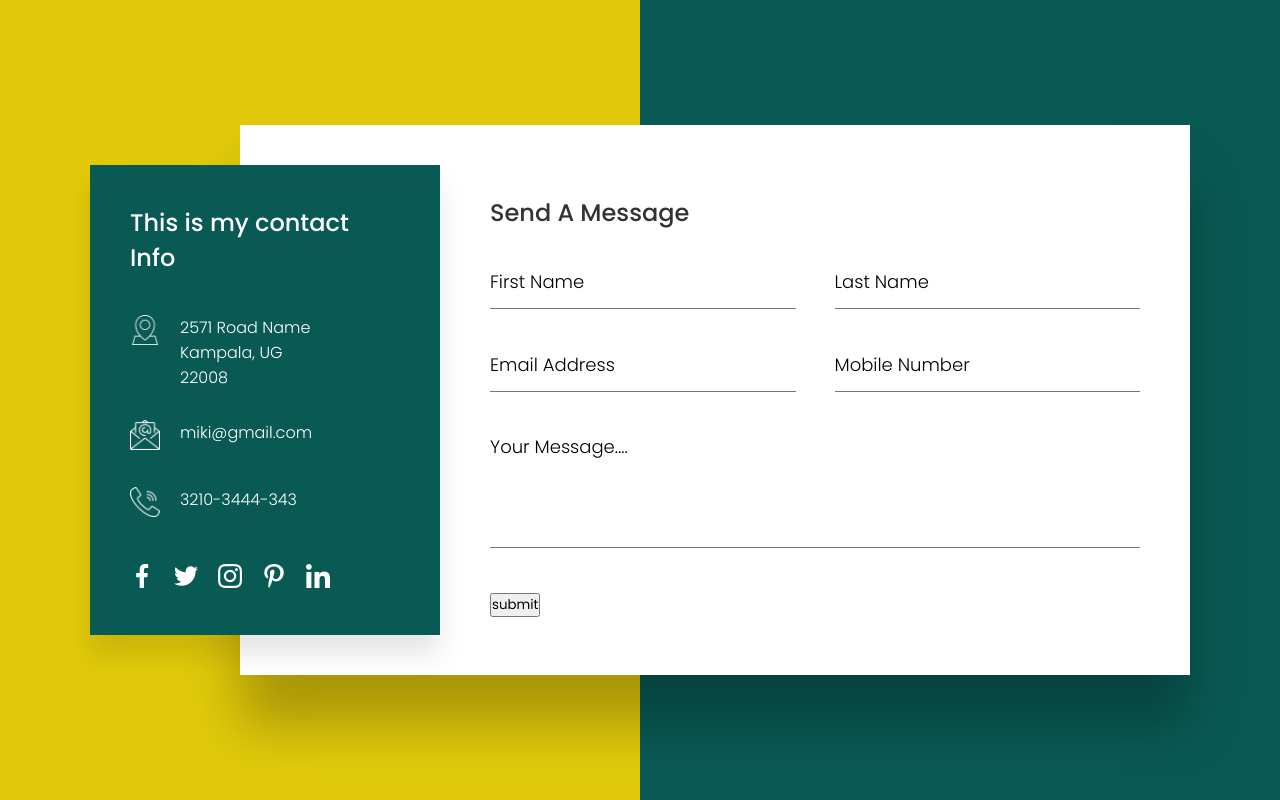
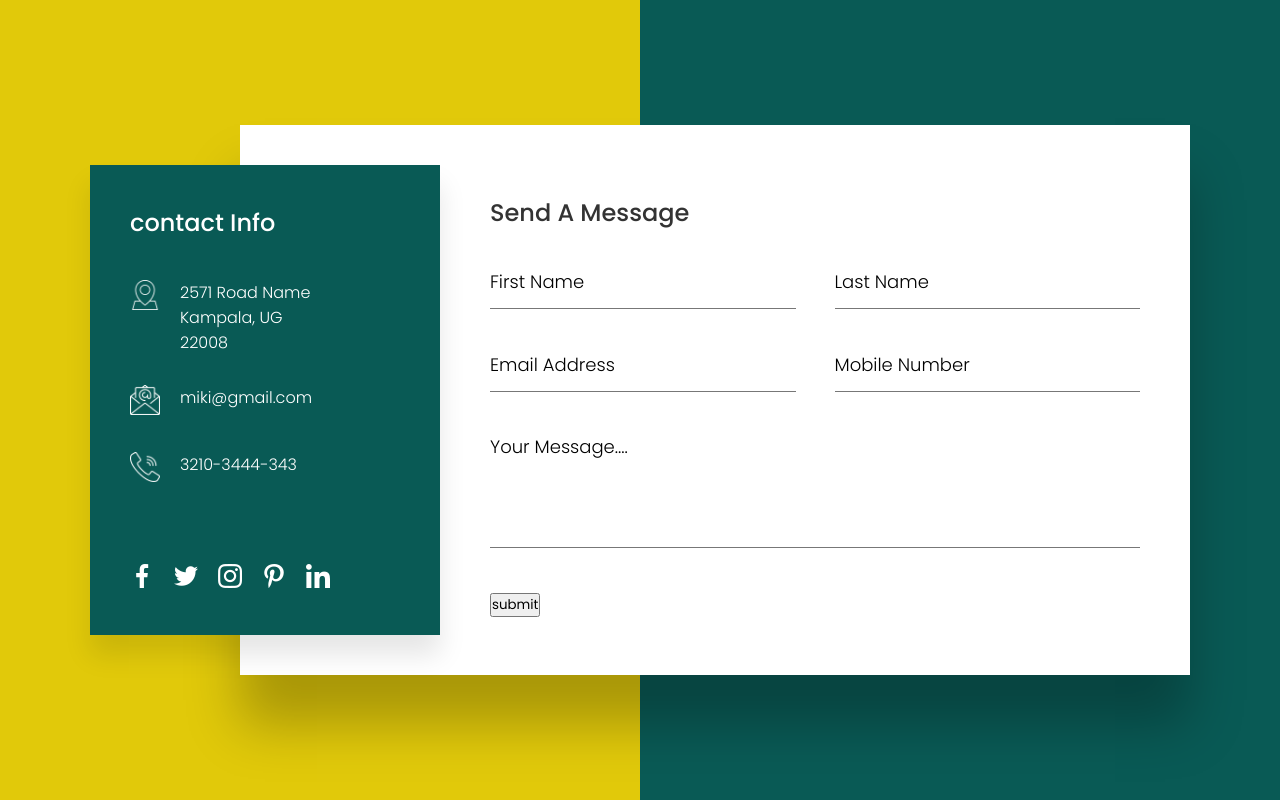
Before and after one commit to miki-wedi/backgene, a plain HTML site: page index.html in a window 1280 px wide. Drawn offline with Linux system fonts and the light colour scheme.

Commit message:
deafult title

```diff
--- a/index.html
+++ b/index.html
@@ -12,7 +12,7 @@
         <div class="container">
             <div class="contactInfo">
                 <div>
-                    <h2>This is my contact Info</h2>
+                    <h2>contact Info</h2>
                     <ul class="info">
                         <li>
                             <span><img src="./img/location.png" alt=""></span>
```
